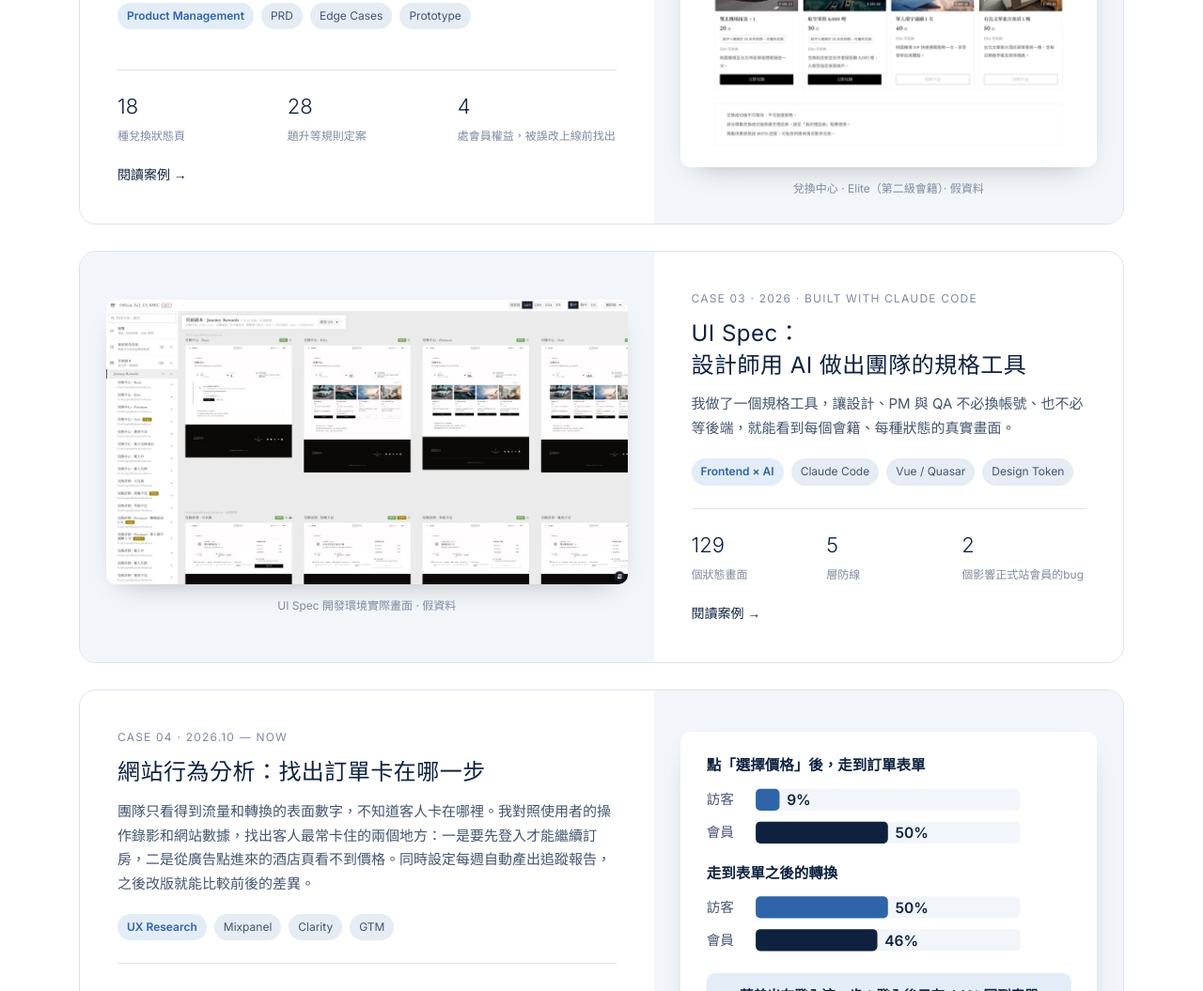
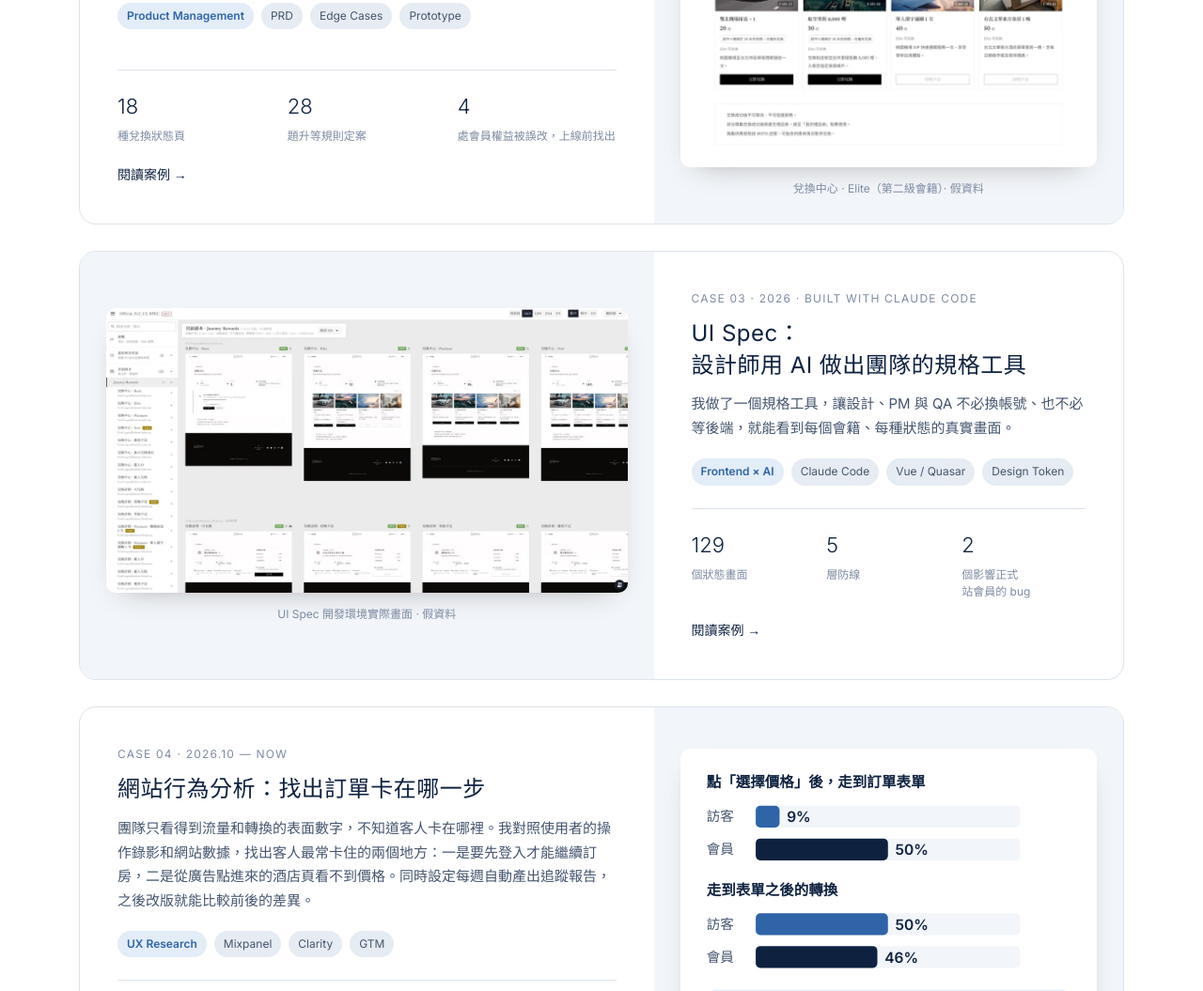
Before and after one commit to 0301kenny/0301kenny.github.io, an Astro site: page /zh-tw in a window 1280 px wide. Shown: the part 1745-2800 px from the top of the page at 94% size. Built offline with nearby package versions, Linux system fonts and the light colour scheme; Astro itself is replaced by a stand-in of ours.

Commit message:
Fix pager title line height and word-level wrapping in labels
- Give pager titles their own line height and a smaller mobile size
- Break pager titles and KPI labels only between words
- Keep spaces between words (UI Spec no longer renders as UISpec)
- Limit text-wrap: balance to the label itself so word chunks stay unbroken
- Split English labels by word so they never overflow

Co-Authored-By: Claude Opus 5.5 <noreply@anthropic.com>

```diff
--- a/src/pages/[lang]/index.astro
+++ b/src/pages/[lang]/index.astro
@@ -37,7 +37,7 @@ const tx = <V,>(v: V | Record<Lang, V>): V =>
           <a class="btn btn-ghost" href={url(lang, 'resume')}>{profile.ctaResume[lang]}</a>
         </div>
         <div class="stats">
-          {profile.stats.map((st) => <div class="stat"><b>{st.value}</b><span>{words(st.label[lang]).map((w) => <span class="ph">{w}</span>)}</span></div>)}
+          {profile.stats.map((st) => <div class="stat"><b>{st.value}</b><span>{words(st.label[lang]).map((w) => w === ' ' ? ' ' : <span class="wd">{w}</span>)}</span></div>)}
         </div>
       </div>
       <div class="hero-visual" aria-hidden="true">
@@ -71,7 +71,7 @@ const tx = <V,>(v: V | Record<Lang, V>): V =>
               <h3>{phrases(c.cardTitle[lang]).map((ph) => <span class="ph">{ph}</span>)}</h3>
               <p>{c.lead[lang]}</p>
               <div class="chips">{c.chips.map((ch, i) => <span class={i === 0 ? 'chip gold' : 'chip'}>{ch}</span>)}</div>
-              <div class="kpis">{c.kpis.map(([v, l]) => <div><b>{v}</b><span>{words(l[lang]).map((w) => <span class="ph">{w}</span>)}</span></div>)}</div>
+              <div class="kpis">{c.kpis.map(([v, l]) => <div><b>{v}</b><span>{words(l[lang]).map((w) => w === ' ' ? ' ' : <span class="wd">{w}</span>)}</span></div>)}</div>
               <span class="more">{ui.case.read[lang]}</span>
             </div>
           </a>
--- a/src/styles/case.css
+++ b/src/styles/case.css
@@ -14,7 +14,7 @@
   a { color: inherit; }
   h1, h2, h3 { font-weight: 300; letter-spacing: .02em; margin: 0; }
   h1, h2, h3, .decision .q, .decision .a { text-wrap: balance; }
-  .kpis span, .stat span, .kpi-label { text-wrap: balance; }
+  .kpis > div > span, .stat > span, .kpi-label { text-wrap: balance; }
   :focus-visible { outline: 2px solid var(--accent); outline-offset: 3px; border-radius: 4px; }
   .wrap { max-width: var(--wrap); margin: 0 auto; padding: 0 24px; }
   .eyebrow { font-size: 12px; letter-spacing: .14em; text-transform: uppercase; color: var(--accent); font-weight: 600; }
@@ -37,6 +37,7 @@
   .summary { margin: 20px 0 0; display: grid; grid-template-columns: 1.15fr .85fr; gap: 40px; align-items: center; padding-bottom: 48px; border-bottom: 1px solid var(--line); }
   .summary h1 { font-size: clamp(26px, 3.2vw, 38px); line-height: 1.3; margin: 12px 0 16px; letter-spacing: -.02em; }
   .ph { display: inline-block; }
+  .wd { white-space: nowrap; }
   .summary .lead { color: var(--ink-2); font-size: 17px; margin: 0 0 28px; }
   .meta { display: grid; grid-template-columns: repeat(2, 1fr); gap: 24px 40px; padding: 24px 0; border-top: 1px solid var(--line); border-bottom: 1px solid var(--line); }
   .meta dt { font-size: 12px; color: var(--ink-3); }
@@ -100,7 +101,8 @@
   .pager a { padding: 32px 24px; text-decoration: none; }
   .pager a + a { border-left: 1px solid var(--line); text-align: right; }
   .pager small { display: block; font-size: 12px; color: var(--ink-3); }
-  .pager b { font-weight: 300; font-size: 20px; }
+  .pager b { display: block; margin-top: 6px; font-weight: 300; font-size: 20px; line-height: 1.45; }
+  @media (max-width: 600px) { .pager a { padding: 24px 16px; } .pager b { font-size: 17px; line-height: 1.5; } }
   footer { border-top: 1px solid var(--line); padding: 28px 0 40px; font-size: 13px; color: var(--ink-3); }
   .draft-flag-unused { position: fixed; right: 16px; bottom: 16px; z-index: 30; background: #E7C873; color: #1F1F1E; font-size: 12px; font-weight: 600; padding: 6px 12px; border-radius: 6px; }
 
--- a/src/styles/site.css
+++ b/src/styles/site.css
@@ -49,7 +49,7 @@
   .eyebrow { font-size: 12px; letter-spacing: .14em; text-transform: uppercase; color: var(--gold); font-weight: 600; }
   h1, h2, h3 { font-family: var(--sans); font-weight: 300; letter-spacing: .02em; margin: 0; }
   h1, h2, h3, .decision .q, .decision .a { text-wrap: balance; }
-  .kpis span, .stat span, .kpi-label { text-wrap: balance; }
+  .kpis > div > span, .stat > span, .kpi-label { text-wrap: balance; }
   .brand, .stat b, .kpis b, .tier b { font-weight: 300 !important; }
   .case-body h3, .step h3, .legacy-card h3, .contact h3 { font-weight: 400; }
   section { padding: 96px 0; }
@@ -62,6 +62,7 @@
   .hero-grid { display: grid; grid-template-columns: 1.05fr .95fr; gap: 56px; align-items: center; }
   .hero h1 { font-size: clamp(30px, 3.9vw, 46px); line-height: 1.28; margin: 16px 0 20px; letter-spacing: -.02em; }
   .ph { display: inline-block; }
+  .wd { white-space: nowrap; }
   .hero h1 em { font-style: normal; color: var(--gold); }
   .nw { white-space: nowrap; display: inline-block; }
   .hero .lead { font-size: 17px; color: var(--ink-2); max-width: 520px; margin: 0 0 32px; }
--- a/src/utils/phrases.ts
+++ b/src/utils/phrases.ts
@@ -21,30 +21,31 @@ export function phrases(text: string): string[] {
   return out;
 }
 
-// 短標籤用：依詞切開；單一個中文字黏到下一個詞，標點黏到前一個詞。
+// 短標籤用：依詞切開；單一個中文字黏到下一個詞，結尾標點黏到前一個詞，開頭標點黏到下一個詞。
+// 空白會單獨回傳成 ' '，畫面上要輸出成一般文字，不要包進 span，空格才不會被吃掉。
 const seg = new Intl.Segmenter('zh-Hant', { granularity: 'word' });
 const isCjk = (s: string) => /[一-鿿]/.test(s);
 export function words(text: string): string[] {
-  if (!isCjk(text)) return [text];
-  const toks = [...seg.segment(text)].map((x) => x.segment);
+  if (!isCjk(text)) return text.split(/(\s+)/).filter(Boolean).map((t) => (/^\s+$/.test(t) ? ' ' : t));
   const out: string[] = [];
   let carry = '';
-  for (const t of toks) {
-    if (/^[，、：；。）」%]$/.test(t) && out.length) {
+  for (const t of [...seg.segment(text)].map((x) => x.segment)) {
+    if (/^\s+$/.test(t)) {
+      if (carry) { out.push(carry); carry = ''; }
+      out.push(' ');
+      continue;
+    }
+    if (/^[，、：；。）」%]$/.test(t) && out.length && out[out.length - 1] !== ' ' && !carry) {
       out[out.length - 1] += t;
       continue;
     }
-    const cur = carry + t;
-    if ([...t].length === 1 && isCjk(t)) {
-      carry = cur;
+    if (/^[「（]$/.test(t) || ([...t].length === 1 && isCjk(t))) {
+      carry += t;
       continue;
     }
+    out.push(carry + t);
     carry = '';
-    out.push(cur);
   }
-  if (carry) {
-    if (out.length) out[out.length - 1] += carry;
-    else out.push(carry);
-  }
+  if (carry) out.push(carry);
   return out;
 }
```
Also changed, not shown: src/pages/[lang]/work/[slug].astro (+4 -4 lines).
